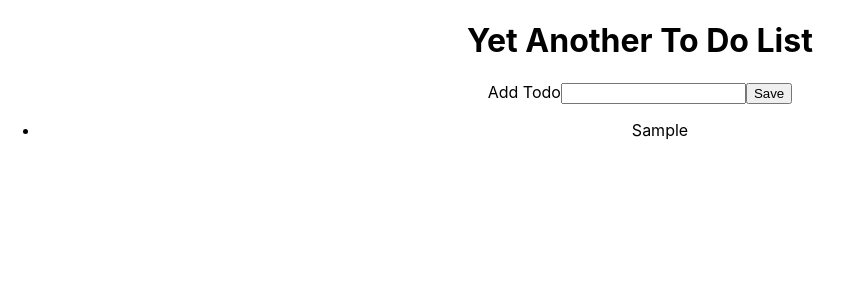
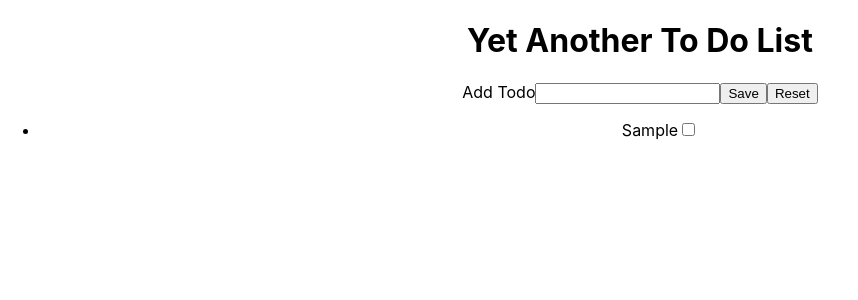
Before and after one commit to minsiyang/React-todolist, a React (Create React App) app: page / in a window 1280 px wide. Both pictures are taken after typing "Sample" into the empty fields and a click on the input "Save". Shown: the top 300 px of the page, without its empty margins (0-858 px from the left). Built offline with nearby package versions, Linux system fonts and the light colour scheme.

Commit message:
Add reset button, test passed

```diff
--- a/src/TodoList.js
+++ b/src/TodoList.js
@@ -19,6 +19,11 @@ class TodoList extends Component {
     event.preventDefault();
   }
 
+  handleReset = event => {
+    this.setState( {todos: [] })
+    event.preventDefault();
+  }
+
   render () {
     return(
       <div className="todolist">
@@ -27,9 +32,12 @@ class TodoList extends Component {
           <label htmlFor="textbox" >Add Todo</label>
           <input type="text" id="textbox" value={this.state.input} onChange={this.handleChange} />
           <input type="submit" value="Save" onClick={this.handleSubmit} />
+          <button type="button" onClick={this.handleReset}>Reset</button>
         </form>
         <ul>{this.state.todos.map((todo, index) => {
-             return <li key={index}>{todo}</li>
+             return <li key={index}>{todo}
+                    <input type="checkbox" />
+                    </li>
         })}</ul>
       </div>
     )
```
Also changed, not shown: 1 other file (tests, documents, lock files or other folders).
